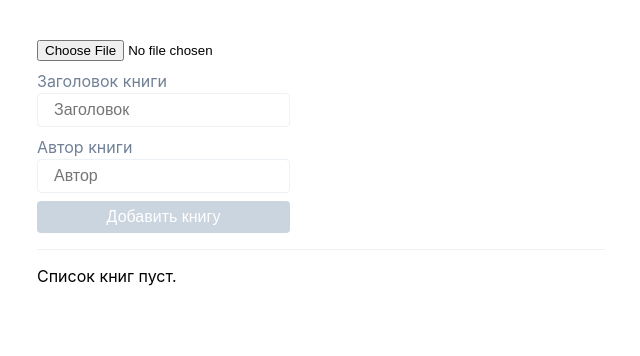
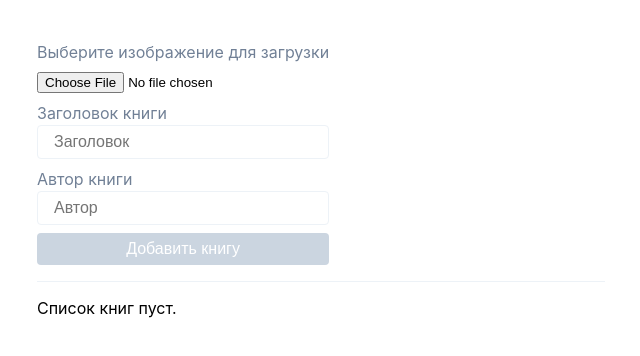
Before and after one commit to cubucul/book-list, a React (Create React App) app: page / in a window 1280 px wide. Shown: the top 356 px of the page, without its empty margins (319-959 px from the left). Built offline with nearby package versions, Linux system fonts and the light colour scheme.

Commit message:
Выносит загрузчик в отдельный компонент

```diff
--- a/src/components/book-form/book-form.tsx
+++ b/src/components/book-form/book-form.tsx
@@ -1,9 +1,10 @@
-import { FormEvent, useState, ChangeEvent } from 'react';
+import { FormEvent, useState } from 'react';
 import TextField from '../text-field';
 import Button from '../button';
+import BookCover from '../book-cover';
+import BookUploader from '../book-uploader';
 import type { Book } from '../../types/book';
 import './book-form.css';
-import BookCover from '../book-cover';
 
 type BookFormProps = {
   addBook: (book: Book) => void;
@@ -15,32 +16,6 @@ const BookForm = ({
   const [title, setTitle] = useState('');
   const [author, setAuthor] = useState('');
   const [cover, setCover] = useState('');
-
-  const getBase64 = (file: Blob) => {
-    return new Promise((resolve) => {
-      const fileReader = new FileReader();
-      fileReader.readAsDataURL(file);
-      fileReader.onload = () => {
-        resolve(fileReader.result);
-      };
-      fileReader.onerror = (error) => {
-        console.log(error);
-      };
-    });
-  };
-
-  const onLoadCover = async (event: ChangeEvent<HTMLInputElement>) => {
-    if (!event.target.files) {
-      return;
-    }
-
-    const file = event.target.files[0];
-    const base64 = await getBase64(file);
-
-    if (base64) {
-      setCover(base64 as string);
-    }
-  };
 
   const onSubmitForm = (event: FormEvent) => {
     event.preventDefault();
@@ -56,10 +31,7 @@ const BookForm = ({
       className="book-form"
       onSubmit={onSubmitForm}
     >
-      <input
-        type="file"
-        onChange={onLoadCover}
-      />
+      <BookUploader uploadCover={setCover} />
       {
         cover &&
           <BookCover src={cover} alt={title} />
--- a/src/components/book-item/book-item.tsx
+++ b/src/components/book-item/book-item.tsx
@@ -2,6 +2,7 @@ import { useState } from 'react';
 import Button from '../button';
 import TextField from '../text-field';
 import BookCover from '../book-cover';
+import BookUploader from '../book-uploader';
 import type { Book } from '../../types/book';
 import './book-item.css';
 
@@ -20,6 +21,7 @@ const BookItem = ({
   const [isEditable, setIsEditable] = useState(false);
   const [editedTitle, setEditedTitle] = useState(title);
   const [editedAuthor, setEditedAuthor] = useState(author);
+  const [editedCover, setEditedCover] = useState(cover);
 
   const editButtonText = isEditable ? 'Сохранить' : 'Редактировать';
 
@@ -32,7 +34,8 @@ const BookItem = ({
       editBook({
         ...book,
         title: editedTitle,
-        author: editedAuthor
+        author: editedAuthor,
+        cover: editedCover
       });
       setIsEditable(false);
     }
@@ -40,7 +43,10 @@ const BookItem = ({
 
   return (
     <div className="book-item">
-      <BookCover src={cover} alt={title} />
+      <BookCover
+        src={isEditable ? editedCover : cover}
+        alt={title}
+      />
       <div className="book-item__content">
         { isEditable ?
           <TextField
@@ -60,6 +66,10 @@ const BookItem = ({
           :
           <p className="book-item__author">{author}</p>
         }
+        {
+          isEditable &&
+            <BookUploader uploadCover={setEditedCover} />
+        }
       </div>
       <div className="book-item__controls">
         <Button
--- /dev/null
+++ b/src/components/book-uploader/book-uploader.css
@@ -0,0 +1,15 @@
+/* Book Uploader */
+
+.book-uploader {
+  display: grid;
+  row-gap: 8px;
+}
+
+/* Text */
+
+.book-uploader__text {
+  margin: 0;
+  font-size: 16px;
+  line-height: 24px;
+  color: var(--gray-500);
+}
--- /dev/null
+++ b/src/components/book-uploader/book-uploader.tsx
@@ -0,0 +1,48 @@
+import { ChangeEvent } from 'react';
+import './book-uploader.css';
+
+type BookUploaderProps = {
+  uploadCover: (base64: string) => void;
+};
+
+const BookUploader = ({
+  uploadCover
+}: BookUploaderProps) => {
+  const getBase64 = (file: Blob) => {
+    return new Promise((resolve) => {
+      const fileReader = new FileReader();
+      fileReader.readAsDataURL(file);
+      fileReader.onload = () => {
+        resolve(fileReader.result);
+      };
+      fileReader.onerror = (error) => {
+        console.log(error);
+      };
+    });
+  };
+
+  const onLoadCover = async (event: ChangeEvent<HTMLInputElement>) => {
+    if (!event.target.files) {
+      return;
+    }
+
+    const file = event.target.files[0];
+    const base64 = await getBase64(file);
+
+    if (base64) {
+      uploadCover(base64 as string);
+    }
+  };
+
+  return (
+    <div className="book-uploader">
+      <p className="book-uploader__text">Выберите изображение для загрузки</p>
+      <input
+        type="file"
+        onChange={onLoadCover}
+      />
+    </div>
+  );
+};
+
+export default BookUploader;
--- /dev/null
+++ b/src/components/book-uploader/index.ts
@@ -0,0 +1 @@
+export { default } from './book-uploader';
```
